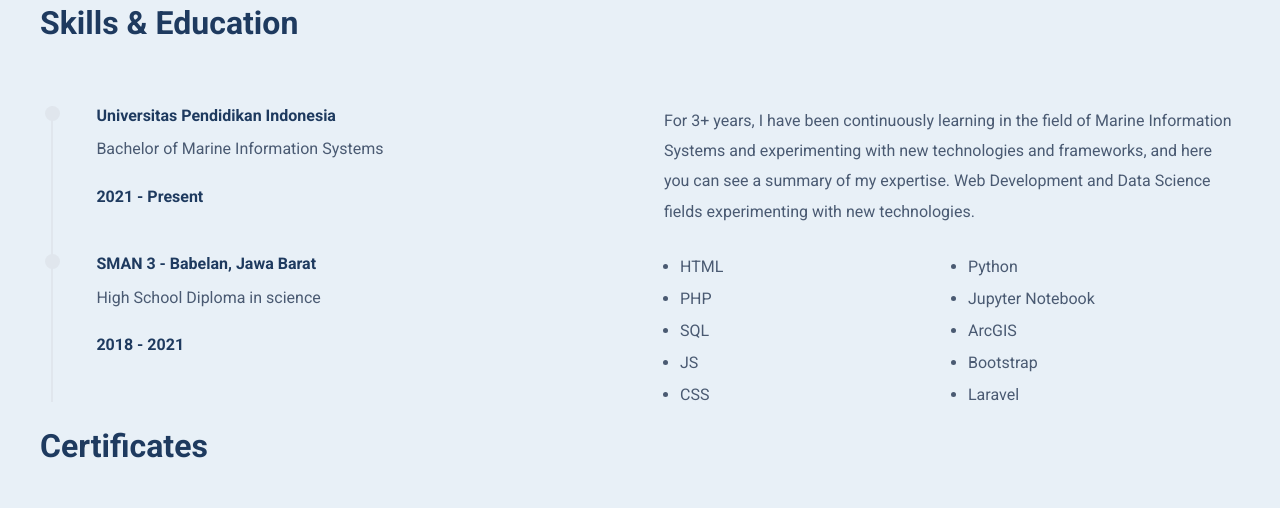
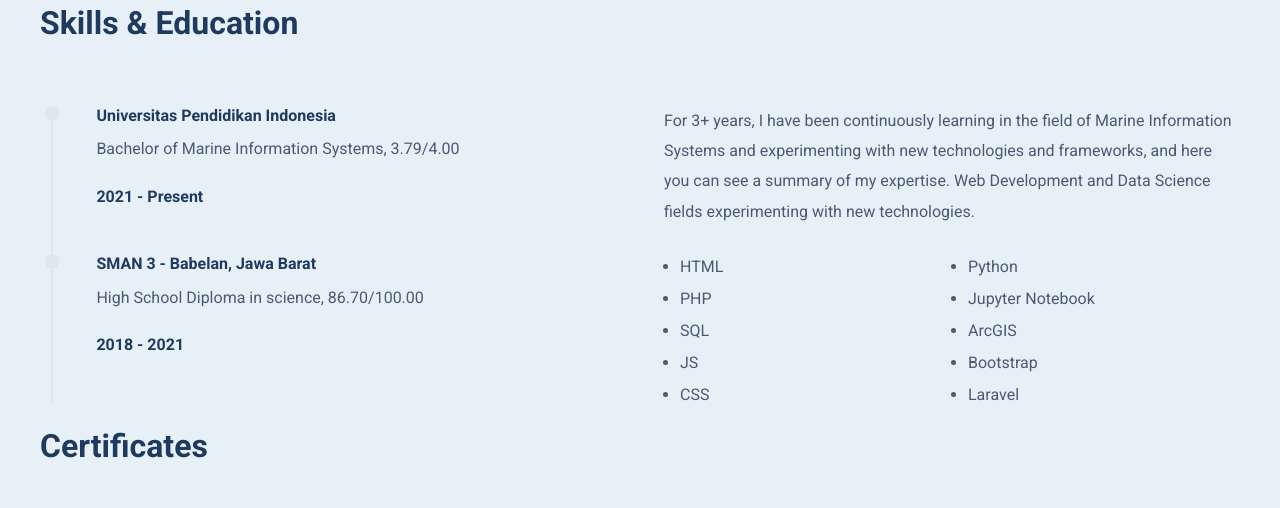
Before and after one commit to IrsyadFadillah/PortfolioIrsyad, a plain HTML site: page index.html in a window 1280 px wide. Shown: the part 2480-2988 px from the top of the page. Drawn offline with Linux system fonts and the light colour scheme.

Commit message:
Update index nilai IPK.html

```diff
--- a/index.html
+++ b/index.html
@@ -252,7 +252,7 @@
 
                   <div class="education-info">
                      <h4 class="education-title">Universitas Pendidikan Indonesia</h4>
-                     <p>Bachelor of Marine Information Systems</p>
+                     <p>Bachelor of Marine Information Systems, 3.79/4.00</p>
                      <h4 class="education-years">2021 - Present</h4>
                   </div>
                </div>
@@ -265,7 +265,7 @@
 
                   <div class="education-info">
                      <h4 class="education-title">SMAN 3 - Babelan, Jawa Barat</h4>
-                     <p>High School Diploma in science</p>
+                     <p>High School Diploma in science, 86.70/100.00</p>
                      <h4 class="education-years">2018 - 2021</h4>
                   </div>
                </div>
```
